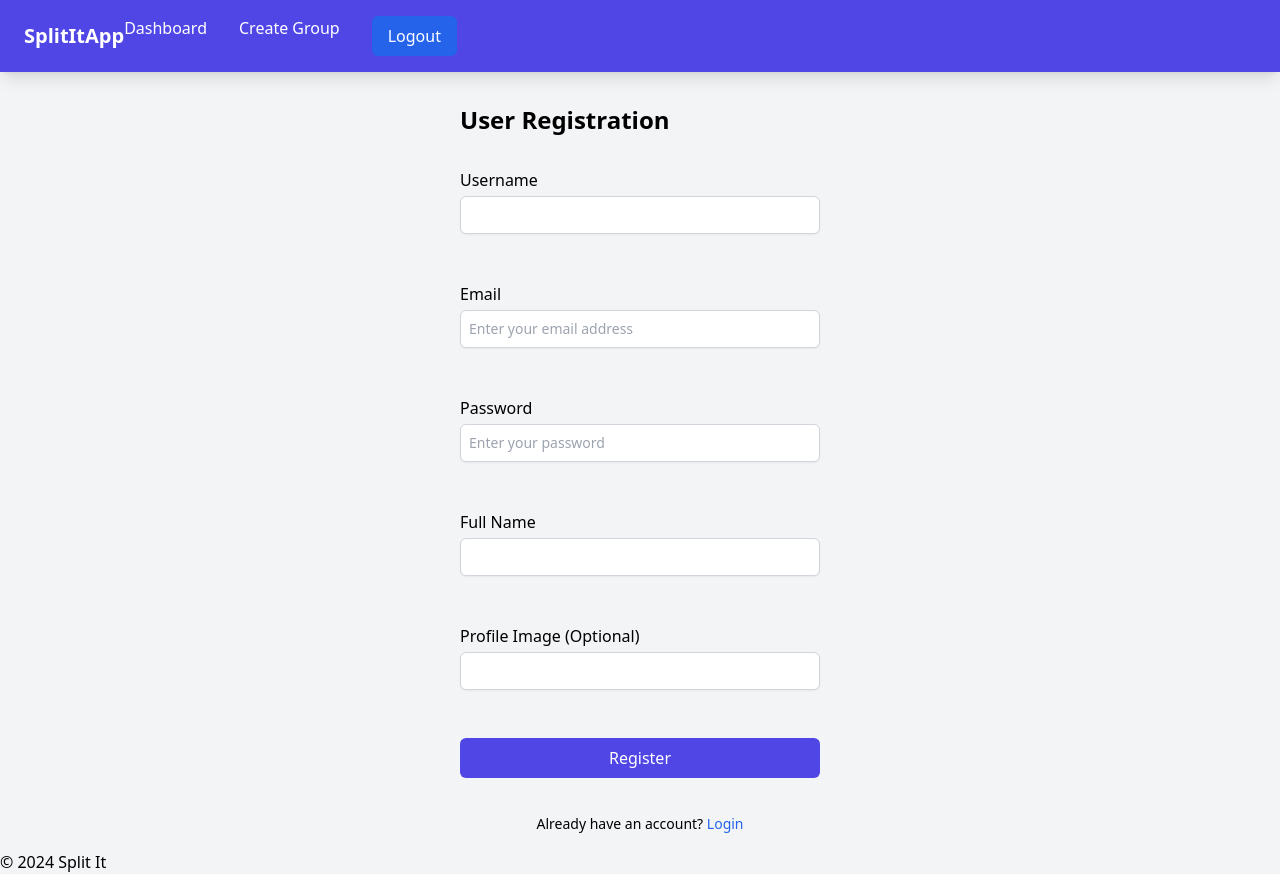
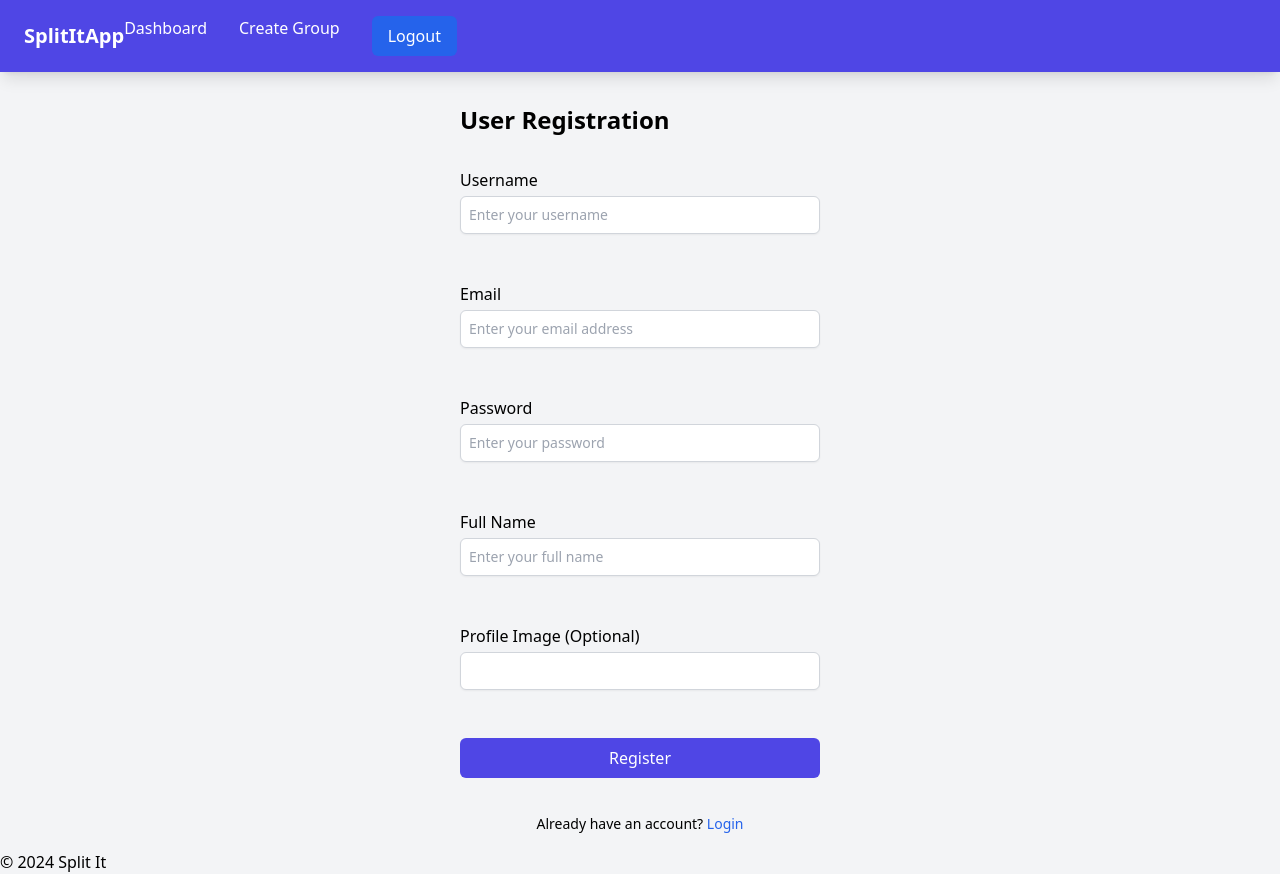
Before and after one commit to JuscaMolaiwa/SplitItApp, a React (Create React App) app in the folder expense-splitting-app/frontend/: page /register in a window 1280 px wide. Built offline with nearby package versions, Linux system fonts and the light colour scheme.

Commit message:
added placeholders

```diff
--- a/expense-splitting-app/frontend/src/components/UserRegistration.js
+++ b/expense-splitting-app/frontend/src/components/UserRegistration.js
@@ -201,6 +201,7 @@ const UserRegistration = ({ onRegisterSuccess }) => {
         <input
           id="username"
           type="text"
+          placeholder="Enter your username"
           value={username}
           onChange={(e) => setUsername(e.target.value)}
           className="mt-1 block w-full rounded-md border-gray-300 shadow-sm focus:border-indigo-500 focus:ring-indigo-500 sm:text-sm"
@@ -242,6 +243,7 @@ const UserRegistration = ({ onRegisterSuccess }) => {
         <input
           id="full_name"
           type="text"
+          placeholder="Enter your full name"
           value={fullName}
           onChange={(e) => setFullName(e.target.value)}
           className="mt-1 block w-full rounded-md border-gray-300 shadow-sm focus:border-indigo-500 focus:ring-indigo-500 sm:text-sm"
```
